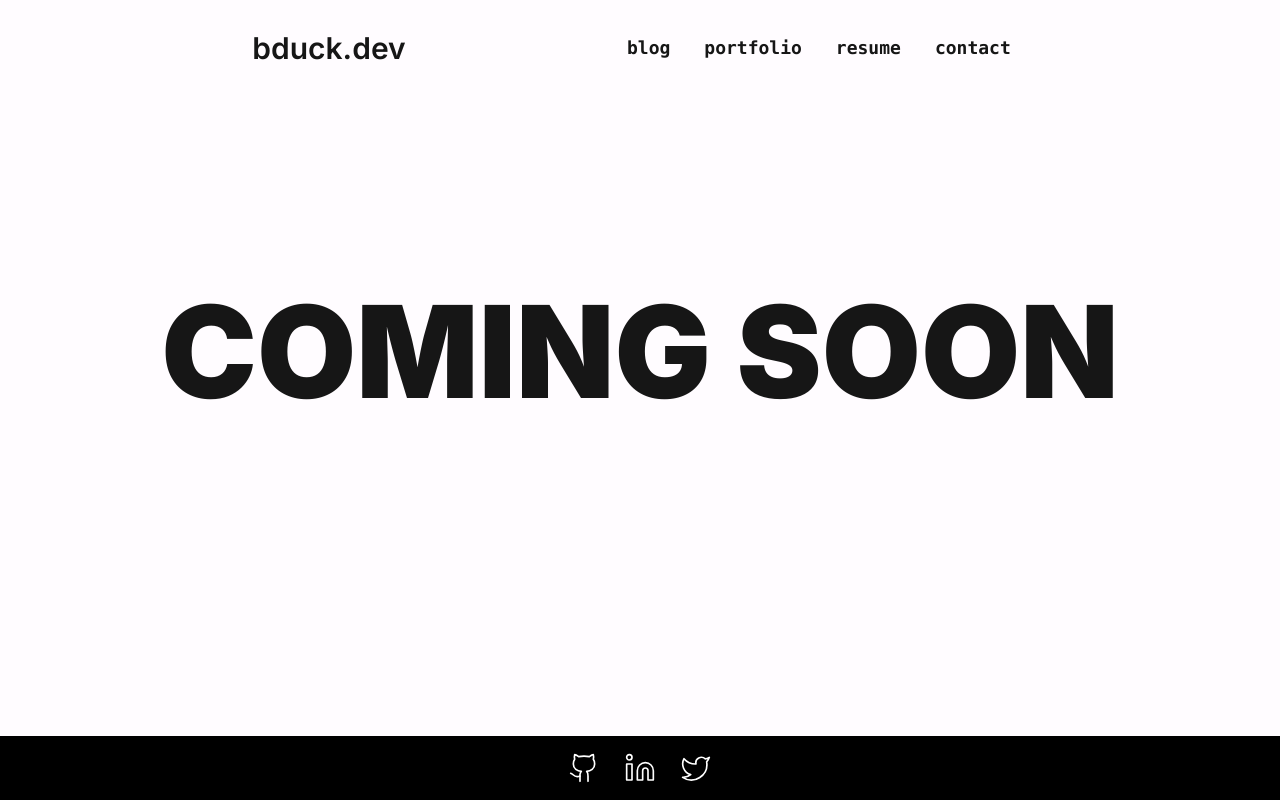
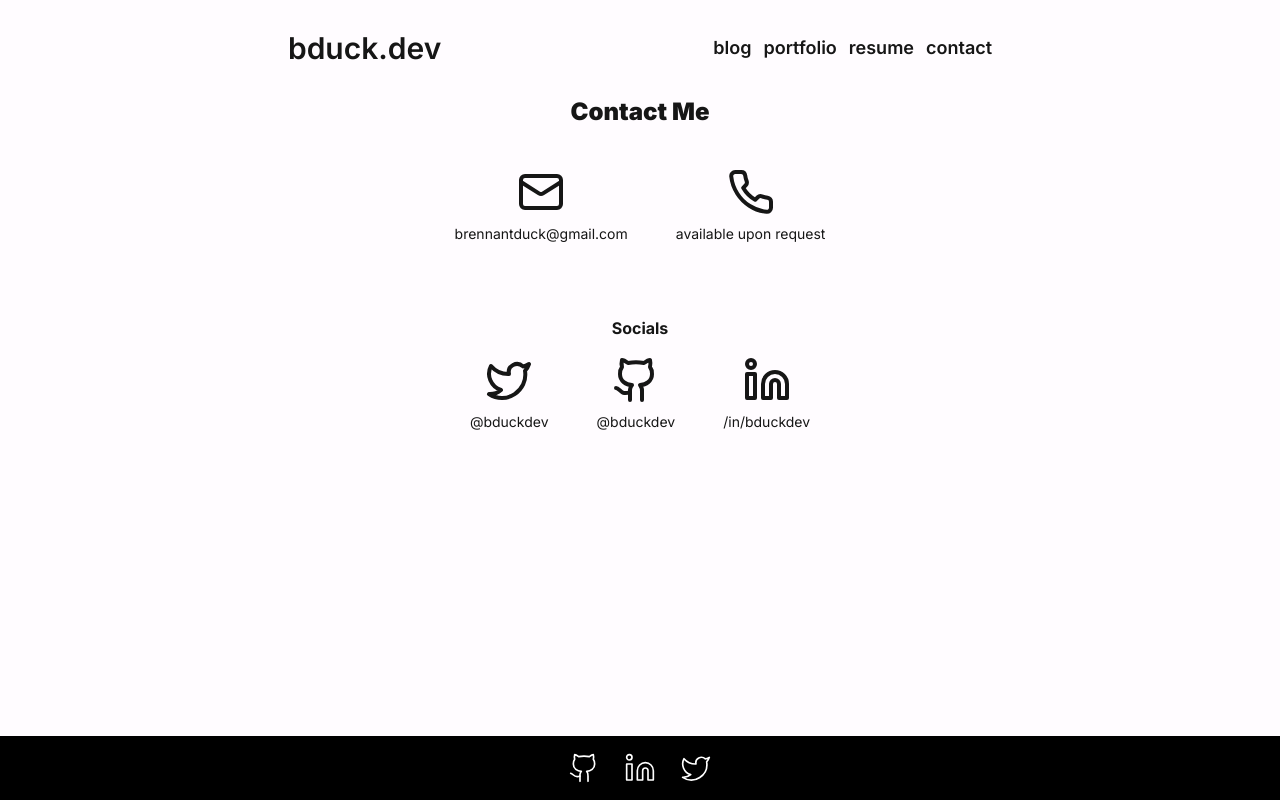
Before and after one commit to bduckdev/bduckdotdev, a Next.js app: page /contact in a window 1280 px wide. Built offline with nearby package versions, Linux system fonts and the light colour scheme.

Commit message:
added contact page

```diff
--- /dev/null
+++ b/src/app/actions.tsx
@@ -0,0 +1 @@
+export async function handleFormSubmit() {}
--- a/src/app/contact/page.tsx
+++ b/src/app/contact/page.tsx
@@ -1,7 +1,66 @@
+import { Github, Linkedin, Mail, Phone, Twitter } from "lucide-react";
+import Link from "next/link";
+
 export default function Contact() {
-    return (
-        <main className="text-center py-48 min-h-[calc(85vh)]">
-            <p className="font-black text-9xl">COMING SOON</p>
-        </main>
-    );
+  return (
+    <main className="mx-auto max-w-3xl min-h-[calc(85vh)] pb-36">
+      <h1 className="text-center font-black text-2xl pb-2">Contact Me</h1>
+      <section className="grid grid-cols-1 gap-12">
+        <div className="mx-auto flex flex-col justify-center items-center pt-6">
+          <ul className="pt-2 flex flex-col md:flex-row justify-evenly items-center gap-5 md:gap-12 ">
+            <li className="flex items-center gap-1">
+              <Link
+                href="mailto:brennantduck@gmail.com"
+                className="hover:text-red-500 transition-colors flex flex-col items-center justify-center gap-2"
+              >
+                <Mail size={48} />
+                <p className="font-normal text-sm">brennantduck@gmail.com</p>
+              </Link>
+            </li>
+            <li className="flex items-center gap-1">
+              <Link
+                href="mailto:brennantduck@gmail.com"
+                className="hover:text-red-500 transition-colors flex flex-col items-center justify-center gap-2"
+              >
+                <Phone size={48} />
+                <p className="font-normal text-sm">available upon request</p>
+              </Link>
+            </li>
+          </ul>
+        </div>
+        <div className="mx-auto flex flex-col justify-center items-center pt-6">
+          <h2 className="font-bold pb-2">Socials</h2>
+          <ul className="pt-2 flex flex-col md:flex-row justify-evenly items-center gap-5 md:gap-12">
+            <li className="flex items-center gap-1">
+              <Link
+                href="https://twitter.com/bduckdev"
+                className="hover:text-red-500 transition-colors flex flex-col items-center justify-center gap-2"
+              >
+                <Twitter size={48} />
+                <p className="font-normal text-sm">@bduckdev</p>
+              </Link>
+            </li>
+            <li className="flex items-center gap-1">
+              <Link
+                href="https://github.com/bduckdev"
+                className="hover:text-red-500 transition-colors flex flex-col items-center justify-center gap-2"
+              >
+                <Github size={48} />
+                <p className="font-normal text-sm">@bduckdev</p>
+              </Link>
+            </li>
+            <li className="flex items-center gap-1">
+              <Link
+                href="https://linkedin.com/in/bduckdev"
+                className="hover:text-red-500 transition-colors flex flex-col items-center justify-center gap-2"
+              >
+                <Linkedin size={48} />
+                <p className="font-normal text-sm">/in/bduckdev</p>
+              </Link>
+            </li>
+          </ul>
+        </div>
+      </section>
+    </main>
+  );
 }
--- a/src/app/page.tsx
+++ b/src/app/page.tsx
@@ -1,14 +1,15 @@
 import HorizontalMenu, { NavLinkType } from "@/components/HorizontalMenu";
 import { ArrowBigDown, ArrowBigUp } from "lucide-react";
+import Link from "next/link";
 
 const heroLinks: NavLinkType[] = [
   {
     href: "/portfolio",
-        title: "check out my projects",
+    title: "my projects",
   },
   {
     href: "/contact",
-        title: "get in touch with me",
+    title: "contact me",
   },
 ];
 
@@ -18,17 +19,30 @@ export default function Home() {
       <div className="hero min-h-[calc(70vh)]">
         <div className="hero-content text-center">
           <div className="max-w-5xl">
-                        <h1 className="text-5xl font-mono">Hello there</h1>
-                        <p className="py-6 font-mono">
+            <h1 className="text-3xl lg:text-5xl font-mono">Hello there</h1>
+            <p className="py-6 font-semibold text-sm lg:text-md">
               My name is Brennan Duck. I am a full-stack web dev. I do
               JavaScript and Go mostly.
             </p>
-                        <div className="mx-auto flex justify-center items-center mt-16 gap-8">
+            <div className="pt-5 lg:pt-16">
+              <p className="font-mono">want to learn more?</p>
+              <ul className="mx-auto flex justify-center items-center pt-6 gap-8">
+                {heroLinks.map((link) => (
+                  <li
+                    key={link.title}
+                    className="flex flex-col justify-center items-center"
+                  >
                     <ArrowBigDown size={50} />
-                            <p className="font-mono">want to learn more?</p>
-                            <ArrowBigDown size={50} />
+                    <Link
+                      className="hover:text-red-500 transition-colors text-[1rem] lg:text-lg font-semibold"
+                      href={link.href}
+                    >
+                      {link.title}
+                    </Link>
+                  </li>
+                ))}
+              </ul>
             </div>
-                        <HorizontalMenu links={heroLinks} />
           </div>
         </div>
       </div>
--- a/src/components/Header.css
+++ b/src/components/Header.css
@@ -1,9 +1,7 @@
 .is-sticky {
     position: fixed;
-    padding: 1rem;
     top: 0;
     left: 0;
-    flex-direction: row;
     width: 100%;
     z-index: 999;
     box-shadow: 0 2px 24px 0 rgb(0 0 0 / 15%);
--- a/src/components/Header.tsx
+++ b/src/components/Header.tsx
@@ -39,7 +39,7 @@ function Header() {
     };
 
     return (
-    <header className="header-section w-full h-24 text-center p-12 flex items-center justify-between lg:justify-evenly">
+        <header className="header-section w-full h-24 text-center p-4 flex items-center justify-between lg:justify-evenly transition-all">
             <Link
                 href="/"
                 className="hover:text-red-500 transition-colors text-xl lg:text-3xl font-semibold"
--- a/src/components/HorizontalMenu.tsx
+++ b/src/components/HorizontalMenu.tsx
@@ -7,14 +7,18 @@ export type NavLinkType = {
 
 interface HorizontalMenuProps {
     links: NavLinkType[];
+    className?: string;
 }
-export default function HorizontalMenu({ links }: HorizontalMenuProps) {
+export default function HorizontalMenu({
+    links,
+    className,
+}: HorizontalMenuProps) {
     return (
-        <ul className="flex justify-center flex-wrap">
+        <ul className={"flex justify-center flex-wrap gap-3 " + className}>
             {links.map((link) => (
-                <li key={link.title}>
+                <li key={link.title} className="">
                     <Link
-                        className="btn btn-ghost font-mono text-[.5rem] lg:text-lg"
+                        className="hover:text-red-500 transition-colors text-[.5rem] lg:text-lg font-semibold"
                         href={link.href}
                     >
                         {link.title}
```
Lines whose indentation alone changed are shown as unchanged.
